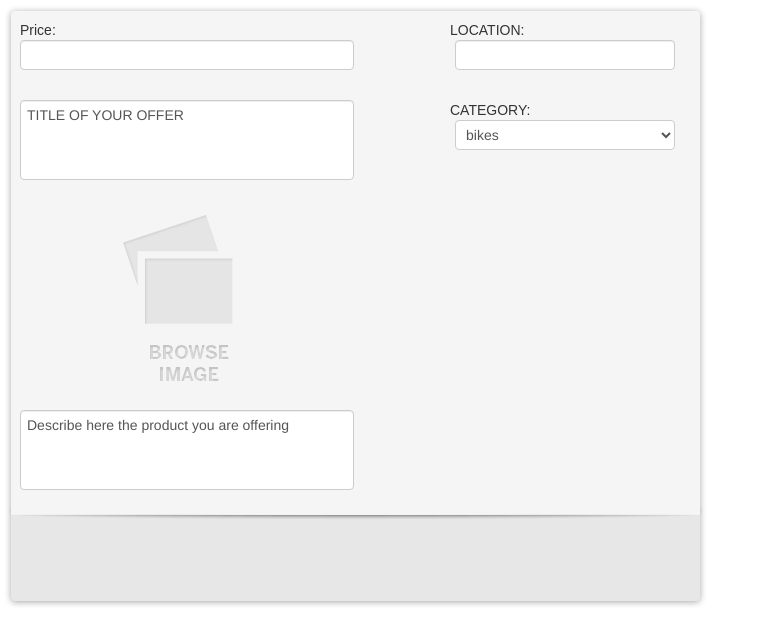
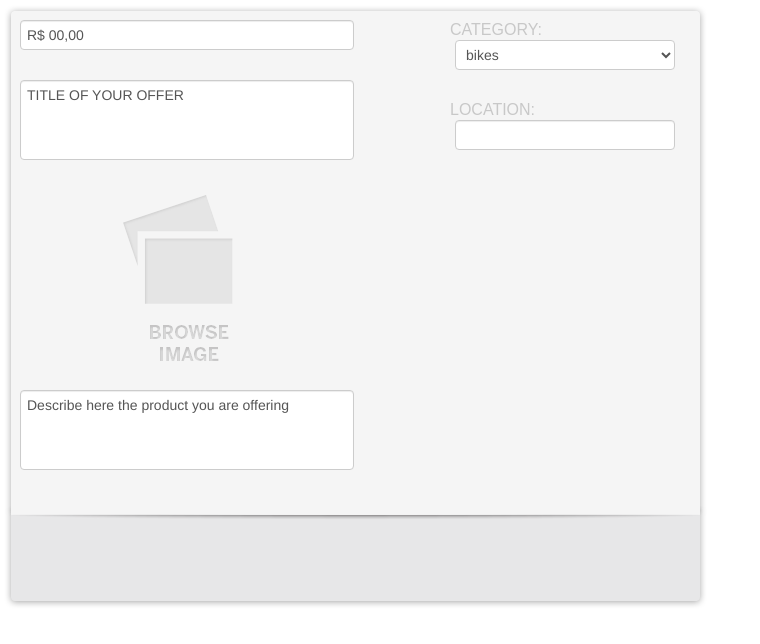
Before and after one commit to mattdangerw/eos-marketplace, a plain HTML site: page pages/sell_form.html in a window 1280 px wide. Shown: the whole page, without its empty margins (0-760 px from the left). Drawn offline with Linux system fonts and the light colour scheme.

Commit message:
semi-working sell page with embedded form

```diff
--- /dev/null
+++ b/css/sell_createad-style.css
@@ -0,0 +1,39 @@
+iframe{
+	width:710px;
+	height:612px;
+}
+
+table{
+	margin-top: 50px;
+}
+
+#container {
+    border:0px solid #000;
+    background-image:url("../images/bg-home_sell.jpg");
+
+    height: 612px;
+    width: 710px;
+
+    font-style: Verdana, Arial, Helvetica, sans-serif;
+    font-size:16px;
+}
+
+
+#left-table {
+	margin-right: auto;
+	margin-left:auto;
+}
+
+
+#mid-table {
+	margin-top: 50px;
+	margin-right: auto;
+	margin-left:auto;
+}
+
+#right-table {
+	float:right;
+	margin-top: 10px;
+	margin-right: 20px;
+
+}
--- a/css/sell_form-style.css
+++ b/css/sell_form-style.css
@@ -1,7 +1,13 @@
+html{
+	font-family:Tahoma;
+
+}
+
 table {
 	font-family:sans-serif;
 	border-collapse:collapse;
 }
+
 
 td {
 	padding:10px;
@@ -16,13 +22,21 @@ textarea{
 	resize: none
 	}
 
+#price{
+	width:320px;
+	height:20px;
+	resize:none;
+}
 
 
- #container {
+#container {
     border:0px solid #000;
     background-image:url("../images/ad-container.png");
     height: 612px;
     width: 710px;
+
+    font-style: Verdana, Arial, Helvetica, sans-serif;
+    font-size:16px;
 }
 
 #table-left {
@@ -36,7 +50,7 @@ textarea{
 
 }
 
-
  .label-name {
  	float:left;
+ 	color:rgb(200,200,200);
  }
--- /dev/null
+++ b/pages/sell_createad-style.css
@@ -0,0 +1,46 @@
+iframe{
+	width:710px;
+	height:612px;
+}
+
+table{
+	margin-top: 50px;
+}
+
+td {
+	padding:10px;
+	text-align: center;
+	vertical-align:middle;
+	border-spacing: 5px 5px;
+}
+
+#container {
+    border:0px solid #000;
+    background-image:url("../images/bg-home_sell.jpg");
+
+    height: 612px;
+    width: 710px;
+
+    font-style: Verdana, Arial, Helvetica, sans-serif;
+    font-size:16px;
+}
+
+
+#left-table {
+	margin-right: auto;
+	margin-left:auto;
+}
+
+
+#mid-table {
+	margin-top: 50px;
+	margin-right: auto;
+	margin-left:auto;
+}
+
+#right-table {
+	float:right;
+	margin-top: 10px;
+	margin-right: 20px;
+
+}
--- a/pages/sell_form.html
+++ b/pages/sell_form.html
@@ -18,9 +18,9 @@
 					<div id="table-left" style="width:300px; float:left;">
 						<table border="0">
 							<form>
-					<tr><td><div class="label-name">Price: </div><br> <input type="text" name="price" style="width:320px"></td></tr>
+					<tr><td><textarea name="price" id="price">R$ 00,00</textarea> </td></tr>
 					<tr><td>
-						    <textarea name="price">TITLE OF YOUR OFFER</textarea> </td></tr>
+						    <textarea name="title">TITLE OF YOUR OFFER</textarea> </td></tr>
 					<tr><td> <input type="image" name="image" img src="../images/ad-browse-img.png"> </td></tr>
 					<tr><td>
 						<textarea name="product">Describe here the product you are offering </textarea> </td></tr>
@@ -32,18 +32,22 @@
 					<div id="table-right" style="width:250px; float:right;">
 						<table>
 						<form>
-						<tr><td><div class="label-name">LOCATION: </div><input type="text" name="location"></td>
-					</tr>
-
-
-
-					<td><div class="label-name">CATEGORY:<br></div>
+						<tr>
+							<td><div class="label-name">CATEGORY:<br></div>
 						<select>
   						<option value="cat1">bikes</option>
   						<option value="cat2">brushes</option>
   						<option value="cat3">books</option>
 
-					</select></td>
+					</select></td></tr>
+
+
+							<tr><td><div class="label-name">LOCATION: </div><input type="text" name="location"></td>
+					</tr>
+
+
+
+
 					</form>
 				</table>
 
```
Also changed, not shown: pages/sell_createad.html (added, +42 -0 lines).
